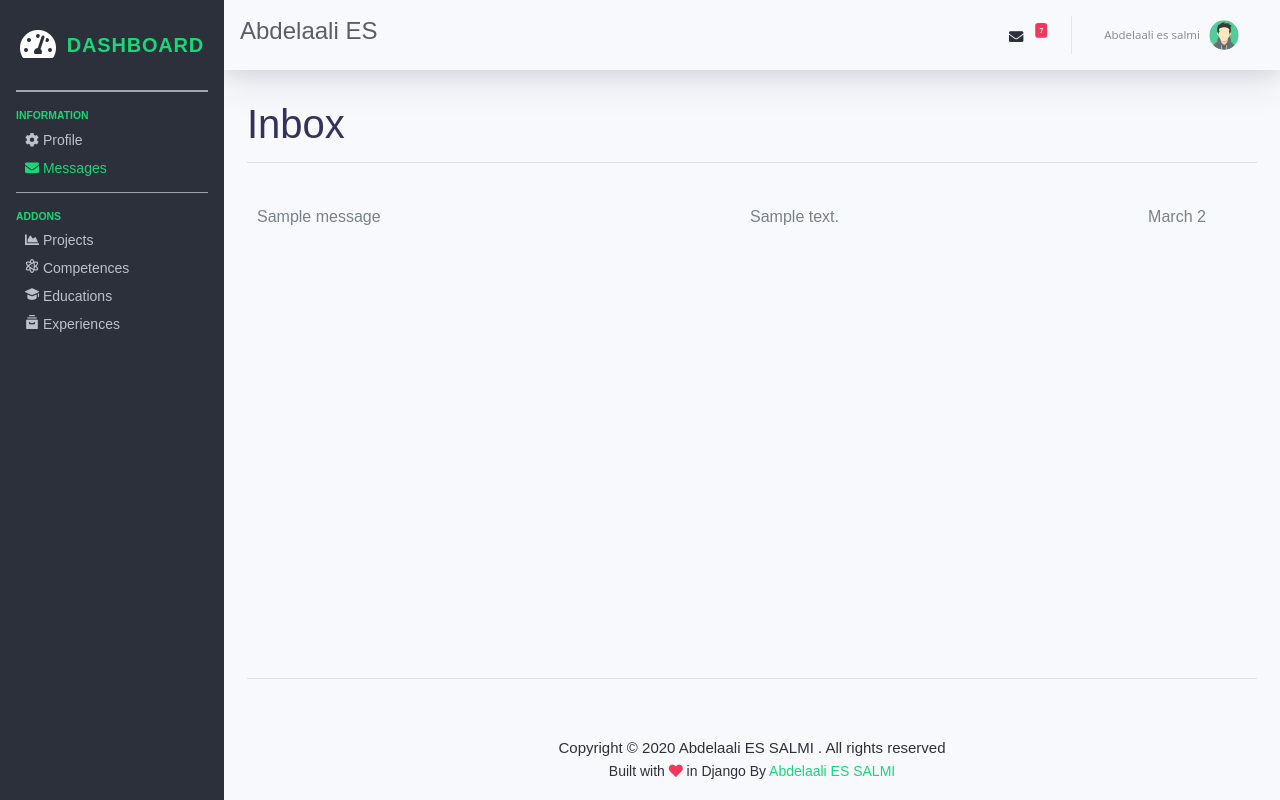
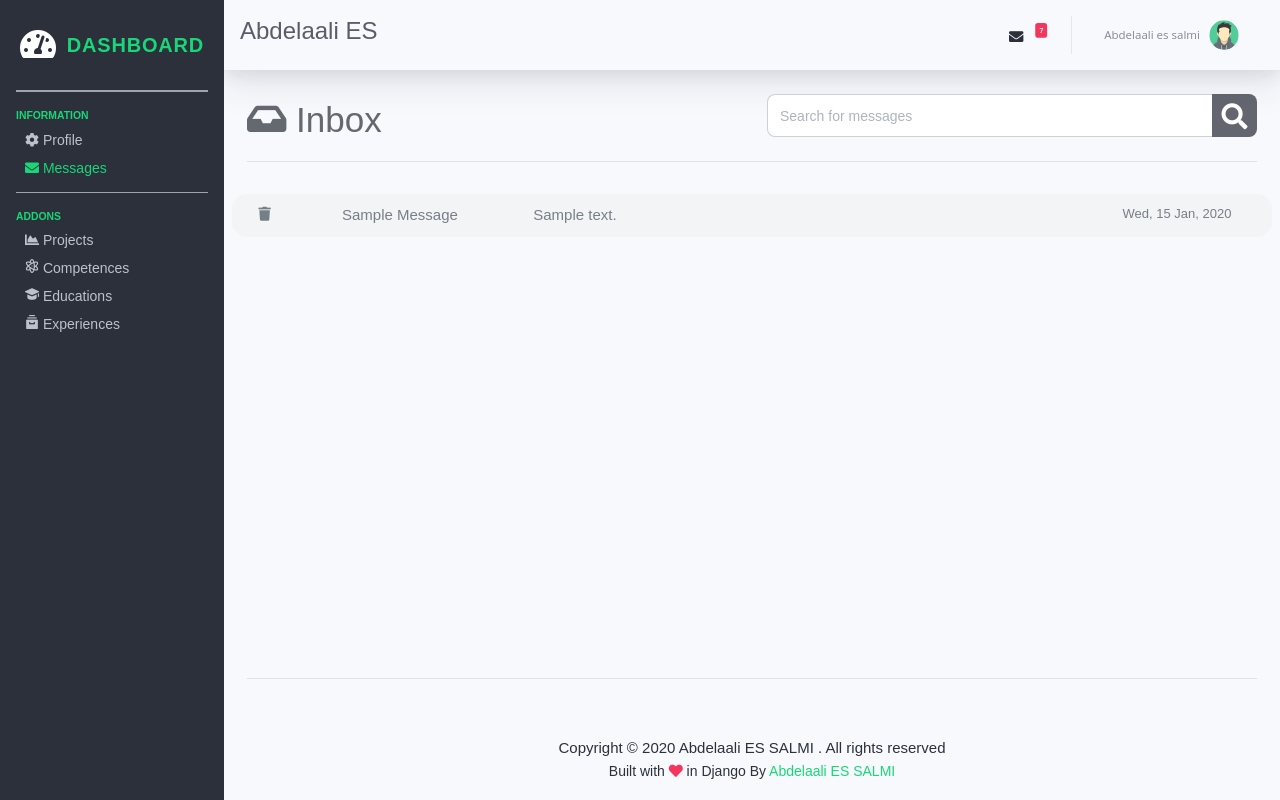
Before and after one commit to abdlalisalmi/DJANGO-Portfolio, a Django app: page /dashboard/messages in a window 1280 px wide. Run offline with Django 3.2, Linux system fonts and the light colour scheme; a user stored in the database is signed in; tables that the repository leaves empty hold one stand-in row (values such as "Sample post"); some libraries are stand-ins or nearby versions.

Commit message:
updating messages page

```diff
--- a/dashboard/templates/messages.html
+++ b/dashboard/templates/messages.html
@@ -8,19 +8,57 @@
 
 {% block content %}
 <div class="container">
-    <h1>Inbox</h1>
+    <div class="row">
+        <div class="col-lg-6 inbox">
+            <i class="fas fa-inbox"></i>
+            Inbox
+        </div>
+        <div class="col-lg-6 search">
+            <div class="form-group">
+                <div class="input-group mb-4">
+                    <input class="form-control" id="search-input" placeholder="Search for messages" type="text">
+                    <div class="search-btn" id="search-btn">
+                        <i class="fa fa-search"></i>
+                    </div>
+                </div>
+            </div>
+        </div>
+    </div>
     <hr class="mt-0">
 
     {% for message in messages %}
-        <div class="row message-item">
-            <div class="col-3 sender">
-                {{message.name}}
+        <div class="row message-item {% if not message.is_read %}new-message{% endif %}" id="row-{{message.id}}">
+            <div class="col-1 message-icons">
+                <div class="delete-message" id="message-{{message.id}}">
+                    <i class="fa fa-trash"></i>
+                </div>
             </div>
-            <div class="col-7 message">
-                {{message.message|truncatechars:80}}
+            <div class="col-9 view-message" id="view-{{message.id}}" data-toggle="modal" data-target=".modal-{{message.id}}">
+                <div class="row">
+                    <div class="col-3 sender text-capitalize">
+                        {{message.name}}
+                    </div>
+                    <div class="col-9 message">
+                        {{message.message|truncatechars:80}}
+                    </div>
+                </div>
             </div>
             <div class="col-2 time">
-                March 2
+                {{message.send_time|date:"D, d M, Y"}}
+            </div>
+        </div>
+
+        <div class="modal fade modal-{{message.id}}" tabindex="-1" role="dialog" aria-labelledby="myLargeModalLabel" aria-hidden="true">
+            <div class="modal-dialog modal-lg">
+                <div class="message-modal">
+                    <div class="modal-head text-capitalize">
+                        {{message.name}}
+                    </div>
+                    <div class="modal-body">
+                        {{message.message}}
+                        <p><i class="fas fa-envelope"></i> {{message.email}}</p>
+                    </div>
+                </div>
             </div>
         </div>
     {% endfor %}
--- a/dashboard/urls.py
+++ b/dashboard/urls.py
@@ -5,6 +5,7 @@ from .views import (
     profile,
     profile_edit,
     messages,
+    messages_api,
     )
 
 app_name = 'dashboard'
@@ -16,5 +17,6 @@ urlpatterns = [
     path('profile/edit/', profile_edit, name='profile_edit'),
 
     path('messages', messages, name='messages'),
+    path('messages/api/', messages_api, name='messages_api'),
 
 ]
--- a/dashboard/views.py
+++ b/dashboard/views.py
@@ -1,5 +1,6 @@
 from django.shortcuts import render, redirect
 from django.http import JsonResponse
+from django.db.models import Q
 from django.contrib.auth.decorators import login_required
 
 from .forms import EditProfileForm
@@ -47,6 +48,32 @@ def profile_edit(request):
 def messages(request):
     template_name = 'messages.html'
     context = {}
-    messages = Message.objects.all()
+    messages = Message.objects.all().order_by('-send_time')
     context.update({'messages_active': True, 'messages': messages})
     return render(request, template_name, context)
+
+@login_required()
+def messages_api(request):
+    if request.method == 'POST':
+        type = request.POST.get('option_type')
+        message_id = request.POST.get('message_id')
+        if type == "delete":
+            message = Message.objects.get(id=int(message_id))
+            message.delete()
+            return JsonResponse({'status': 'success'})
+        elif type == "view":
+            message = Message.objects.get(id=int(message_id))
+            message.is_read = True
+            message.save()
+            return JsonResponse({'status': 'success'})
+        elif type == "search":
+            search_text = request.POST.get('search_text')
+
+            lookups = Q(name__icontains=search_text) | Q(
+                email__icontains=search_text) | Q(message__icontains=search_text)
+
+            messages = Message.objects.filter(lookups).values()
+            messages = list(messages)
+
+            return JsonResponse({'status': 'success', 'messages': messages})
+    return JsonResponse({'status': 'bad request'})
--- a/info/models.py
+++ b/info/models.py
@@ -82,7 +82,7 @@ class Message(models.Model):
     name = models.CharField(max_length=100, null=False, blank=False)
     email = models.EmailField(max_length=255, null=False, blank=False)
     message = models.TextField(null=False, blank=False)
-    send_time = models.DateTimeField()
+    send_time = models.DateTimeField(auto_now_add=True)
     is_read = models.BooleanField(default=False)
 
     def __str__(self):
--- a/portfolio/static/dashboard.css
+++ b/portfolio/static/dashboard.css
@@ -85,31 +85,98 @@ body {
     transition: color .3s;
 }
 
+.inbox {
+    font-size: 35px;
+    color: #2c303ab9;
+}
+.search input {
+    border-radius: 8px;
+}
+.search .search-btn {
+    background-color:  #2c303ab9;
+    color: #fff;
+    border-top-right-radius: 8px;
+    border-bottom-right-radius: 8px;
+    width: 45px;
+    height: auto;
+    text-align: center;
+    font-size: 26px;
+    padding-top: 4px;
+    cursor: pointer;
+    transition: all 0.5s;
+}
+.search .search-btn:hover {
+    background-color: #17D778;
+}
 .hr-messages {
     margin: 4px;
     padding: 0;
 }
 .message-item {
     color: #485460bb;
+    background-color: #efefef81;
     padding: 10px;
-    border-radius: 20px;
+    margin-bottom: 3px;
+    border-radius: 15px;
+    font-size: 15px;
+    transition: all .5s;
+}
+.new-message {
+    color: var(--bg-color);
+    background-color: #dad8d8b2;
+}
+.message-item:hover {
+    background-color: #dad8d8b2;
+}
+.message-item .message-icons{
+    font-size: 14px;
+    margin: 0;
+    padding: 0;
+}
+.message-item .message-icons .delete-message {
+    text-align: center;
+    width: 45px;
     cursor: pointer;
     transition: all .5s;
 }
-.message-item:hover {
-    background-color: #EFEFEF;
+.message-item .message-icons .delete-message:hover {
+    color: crimson;
+    border-radius: 8px;
 }
 .message-item .sender {
     text-align: left;
+    cursor: pointer;
 }
 .message-item .message {
-    text-align: center;
+    text-align: left;
+    cursor: pointer;
 }
 .message-item .time {
     text-align: center;
+    font-size: 13px;
 }
-
-
+.message-modal {
+    margin-top: 200px;
+    padding: 10px;
+    border-radius: 15px;
+    background-color: rgb(240, 240, 240);
+}
+.message-modal .modal-head {
+    font-size: 20px;
+    border-bottom: var(--scolor) solid 1px ;
+    padding-left: 15px;
+    padding-bottom: 5px;
+}
+.message-modal .modal-body {
+    font-size: 14px;
+    border: var(--scolor) soldi 2px !important;
+    padding-left: 15px;
+}
+.message-modal .modal-body p {
+    font-size: 14px;
+    margin-top: 15px;
+    color: #485460bb;
+}
 
 .footer {
     color: var(--secondary);
--- a/portfolio/static/dashboard.js
+++ b/portfolio/static/dashboard.js
@@ -36,7 +36,7 @@ if (saveProfileEdit) {
 		});
 	});
 }
-
+// edit profile picture
 const profilePic = document.querySelector('#profile-pic');
 if (profilePic) {
     profilePic.addEventListener('change', () => {
@@ -46,10 +46,95 @@ if (profilePic) {
     })
 }
 
+///////////////////////// messages page ////////////////////////////
+// remove message
+const deleteMessageBtns = document.querySelectorAll('.delete-message');
+if (deleteMessageBtns) {
+	deleteMessageBtns.forEach(messageBtn => {
+		messageBtn.addEventListener('click', (e) => {
+			e.preventDefault();
+			let ID = messageBtn.attributes.id.value.split('-')[1]
+			// Build formData object.
+			let formData = new FormData();
+			formData.append('message_id', ID);
+			formData.append('option_type', "delete");
 
+			fetch('/dashboard/messages/api/', {
+				body: formData,
+				method: "post",
+				credentials: 'same-origin',
+				headers: {
+					"X-CSRFToken": csrftoken
+				}
+			})
+			.then(response => response.json())
+			.then(data => {
+				if (data.status == "success") {
+					document.querySelector('#row-'+ID).style.display = 'none';
+				}
+			});
+		})
+	})
+}
 
+// set the message as read
+const viewMessage = document.querySelectorAll('.view-message');
+if (viewMessage) {
+	viewMessage.forEach(view => {
+		view.addEventListener('click', (e) => {
+			e.preventDefault();
+			let ID = view.attributes.id.value.split('-')[1]
+			// Build formData object.
+			let formData = new FormData();
+			formData.append('message_id', ID);
+			formData.append('option_type', "view");
 
+			fetch('/dashboard/messages/api/', {
+				body: formData,
+				method: "post",
+				credentials: 'same-origin',
+				headers: {
+					"X-CSRFToken": csrftoken
+				}
+			})
+			.then(response => response.json())
+			.then(data => {
+				if (data.status == "success") {
+					document.querySelector('#view-'+ID).parentElement.classList.remove('new-message')
+				}
+			});
+		})
+	})
+}
 
+// search for messages
+const messageSearchBtn = document.querySelector('#search-btn');
+if (messageSearchBtn) {
+	messageSearchBtn.addEventListener('click', (e) => {
+		e.preventDefault();
+		// Build formData object.
+		input = document.querySelector('#search-input').value;
+		let formData = new FormData();
+		formData.append('search_text', input);
+		formData.append('option_type', "search");
+
+		fetch('/dashboard/messages/api/', {
+			body: formData,
+			method: "post",
+			credentials: 'same-origin',
+			headers: {
+				"X-CSRFToken": csrftoken
+			}
+		})
+		.then(response => response.json())
+		.then(data => {
+			if (data.status == "success") {
+				console.log(data.messages);
+			}
+		});
+	})
+}
+///////////////////////// end messages page /////////////////////////
 
 
 
--- a/portfolio/views.py
+++ b/portfolio/views.py
@@ -96,7 +96,6 @@ def search(request):
                         'url': obj.get_project_absolute_url(),
                         'image_url': obj.image.url
                     })
-                    print(obj.get_project_absolute_url())
                 return JsonResponse({'success': True, 'projects': projects, 'searchText': search_text})
     return JsonResponse({'success': False, 'searchText': search_text})
 
```
Also changed, not shown: info/migrations/0018_auto_20201203_1713.py (added), portfolio/static/img/sender.svg (added).
